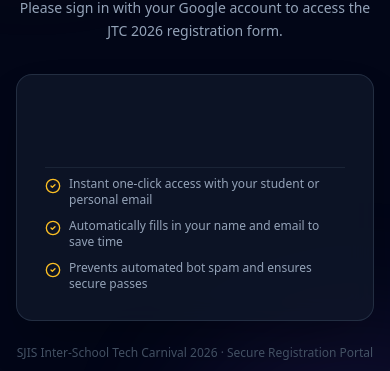
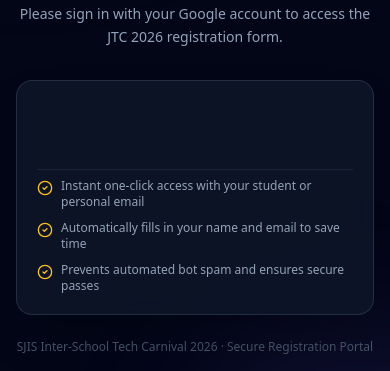
Before and after one commit to sjis-admin/JTC-2026, a Next.js app in the folder frontend/: page /register in a window 390 px wide. Shown: the part 303-674 px from the top of the page. Built offline with nearby package versions, Linux system fonts and the light colour scheme; no server answers.

Commit message:
fix(ui): dynamically size Google Sign-In button for mobile screens

```diff
--- a/frontend/app/register/AuthGate.tsx
+++ b/frontend/app/register/AuthGate.tsx
@@ -73,9 +73,9 @@
         </div>
 
         {/* Card */}
-        <div className="bg-slate-900/80 backdrop-blur-md border border-slate-700/60 rounded-2xl p-7 shadow-2xl space-y-6">
+        <div className="bg-slate-900/80 backdrop-blur-md border border-slate-700/60 rounded-2xl p-5 sm:p-7 shadow-2xl space-y-6 overflow-hidden">
           {/* Sign In Button Area */}
-          <div className="relative">
+          <div className="w-full flex justify-center">
             <GoogleSignInButton
               onCredential={handleGoogleCredential}
               loading={loading}
@@ -128,11 +128,36 @@
   setLoading: (v: boolean) => void;
 }) {
   const [GoogleLogin, setGoogleLogin] = useState<any>(null);
+  const containerRef = React.useRef<HTMLDivElement>(null);
+  const [buttonWidth, setButtonWidth] = useState<string>('280');
 
   useEffect(() => {
     import('@react-oauth/google').then((mod) => {
       setGoogleLogin(() => mod.GoogleLogin);
     });
+  }, []);
+
+  useEffect(() => {
+    if (!containerRef.current) return;
+
+    const updateWidth = () => {
+      if (containerRef.current) {
+        const clientWidth = containerRef.current.clientWidth;
+        if (clientWidth > 0) {
+          // Google GSI button width must be between 200 and 400 pixels
+          const clamped = Math.min(380, Math.max(200, clientWidth));
+          setButtonWidth(String(Math.floor(clamped)));
+        }
+      }
+    };
+
+    updateWidth();
+
+    const observer = new ResizeObserver(() => {
+      updateWidth();
+    });
+    observer.observe(containerRef.current);
+    return () => observer.disconnect();
   }, []);
 
   if (!GoogleLogin) {
@@ -142,8 +167,12 @@
   }
 
   return (
-    <div className="relative flex justify-center">
+    <div
+      ref={containerRef}
+      className="relative w-full flex justify-center items-center overflow-hidden min-h-[44px]"
+    >
       <GoogleLogin
+        key={buttonWidth}
         onSuccess={(credentialResponse: { credential?: string }) => {
           setLoading(true);
           onCredential(credentialResponse);
@@ -152,14 +181,14 @@
           setLoading(false);
         }}
         size="large"
-        width="380"
+        width={buttonWidth}
         text="continue_with"
         shape="rectangular"
         theme="filled_black"
         locale="en"
       />
       {loading && (
-        <div className="absolute inset-0 flex items-center justify-center bg-slate-900/80 rounded-lg">
+        <div className="absolute inset-0 flex items-center justify-center bg-slate-900/80 rounded-lg z-10">
           <Loader2 className="w-5 h-5 animate-spin text-amber-400" />
         </div>
       )}
```
